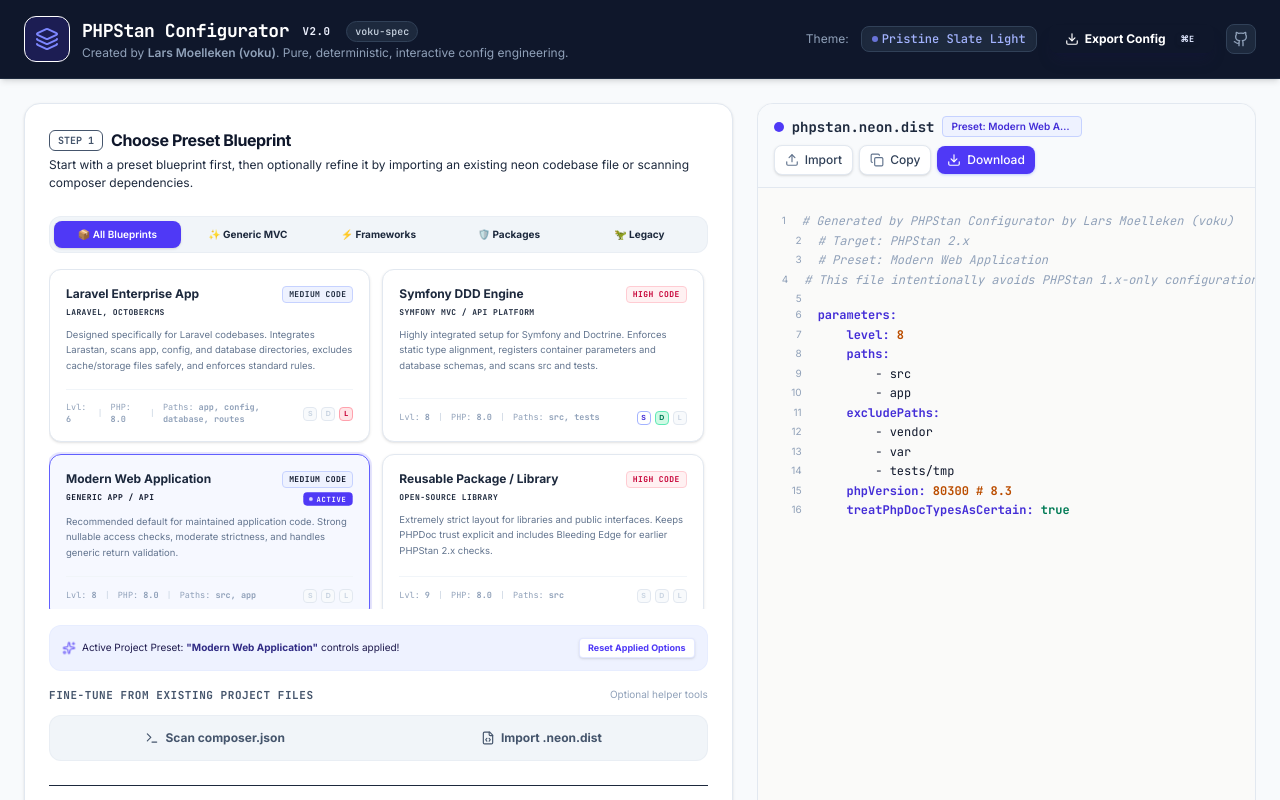
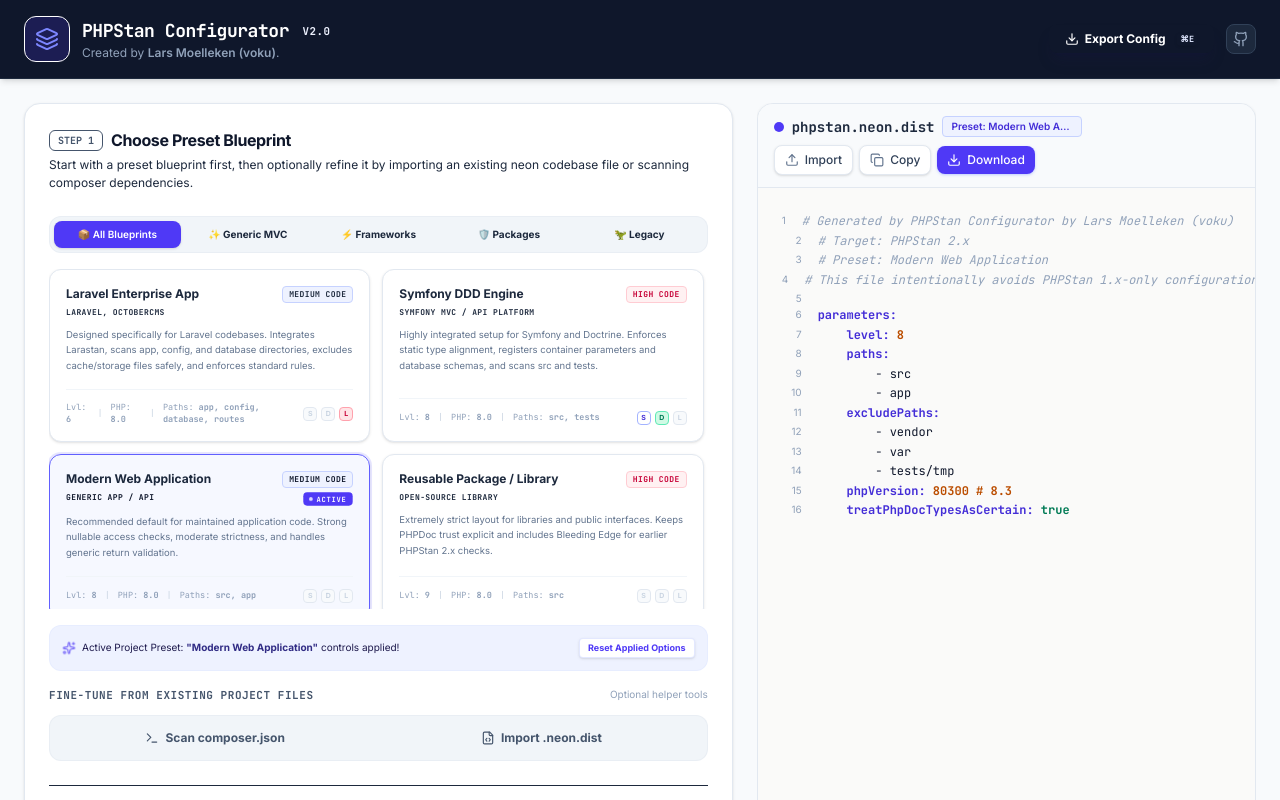
Before and after one commit to voku/PHPStanConfigurator, a React (Vite) app: page / in a window 1280 px wide. Shown: the top 800 px of the page. Built offline with nearby package versions, Linux system fonts and the light colour scheme.

Commit message:
refactor: remove low-value header copy
Agent-Logs-Url: https://github.com/voku/PHPStanConfigurator/sessions/249a6303-2687-4831-b427-8dfe86a53b83

Co-authored-by: voku <264695+voku@users.noreply.github.com>

```diff
--- a/src/App.tsx
+++ b/src/App.tsx
@@ -403,25 +403,17 @@ export default function App() {
                 <h1 className="text-lg font-bold font-mono tracking-tight text-white flex items-center gap-1.5">
                   PHPStan Configurator <span className="text-xs bg-indigo-650 text-indigo-50 px-1.5 py-0.5 rounded uppercase font-mono tracking-wider font-extrabold scale-90">v2.0</span>
                 </h1>
-                <span className="text-[10px] font-mono font-medium px-2 py-0.5 bg-slate-800 text-slate-300 border border-slate-700 rounded-full">
-                  voku-spec
-                </span>
               </div>
               <p className="text-xs text-slate-400">
-                Created by <a href="https://github.com/voku" target="_blank" rel="noreferrer" className="text-indigo-455 hover:underline font-semibold hover:text-indigo-305">Lars Moelleken (voku)</a>. Pure, deterministic, interactive config engineering.
+                Created by <a href="https://github.com/voku" target="_blank" rel="noreferrer" className="text-indigo-455 hover:underline font-semibold hover:text-indigo-305">Lars Moelleken (voku)</a>.
               </p>
             </div>
           </div>
 
           <div className="flex items-center gap-3">
-            <span className="text-xs text-slate-400 hidden sm:inline">Theme:</span>
-            <span className="text-xs font-mono font-medium px-2.5 py-1 bg-slate-800 text-indigo-300 border border-slate-700 rounded-lg shadow-inner flex items-center gap-1">
-              <span className="w-1.5 h-1.5 bg-indigo-400 rounded-full animate-pulse" />
-              Pristine Slate Light
-            </span>
-            <button
-              onClick={() => setIsExportModalOpen(true)}
-              className="flex items-center gap-1.5 px-4 py-1.5 bg-indigo-650 hover:bg-indigo-500 text-xs font-bold text-white rounded-lg shadow-lg shadow-indigo-950/20 hover:shadow-indigo-700/35 transition-all cursor-pointer animate-fadeIn"
+          <button
+            onClick={() => setIsExportModalOpen(true)}
+            className="flex items-center gap-1.5 px-4 py-1.5 bg-indigo-650 hover:bg-indigo-500 text-xs font-bold text-white rounded-lg shadow-lg shadow-indigo-950/20 hover:shadow-indigo-700/35 transition-all cursor-pointer animate-fadeIn"
               id="header-export-btn"
               title="Export Config (Cmd+E / Ctrl+E)"
             >
```
Also changed, not shown: 1 other file (tests, documents, lock files or other folders).
